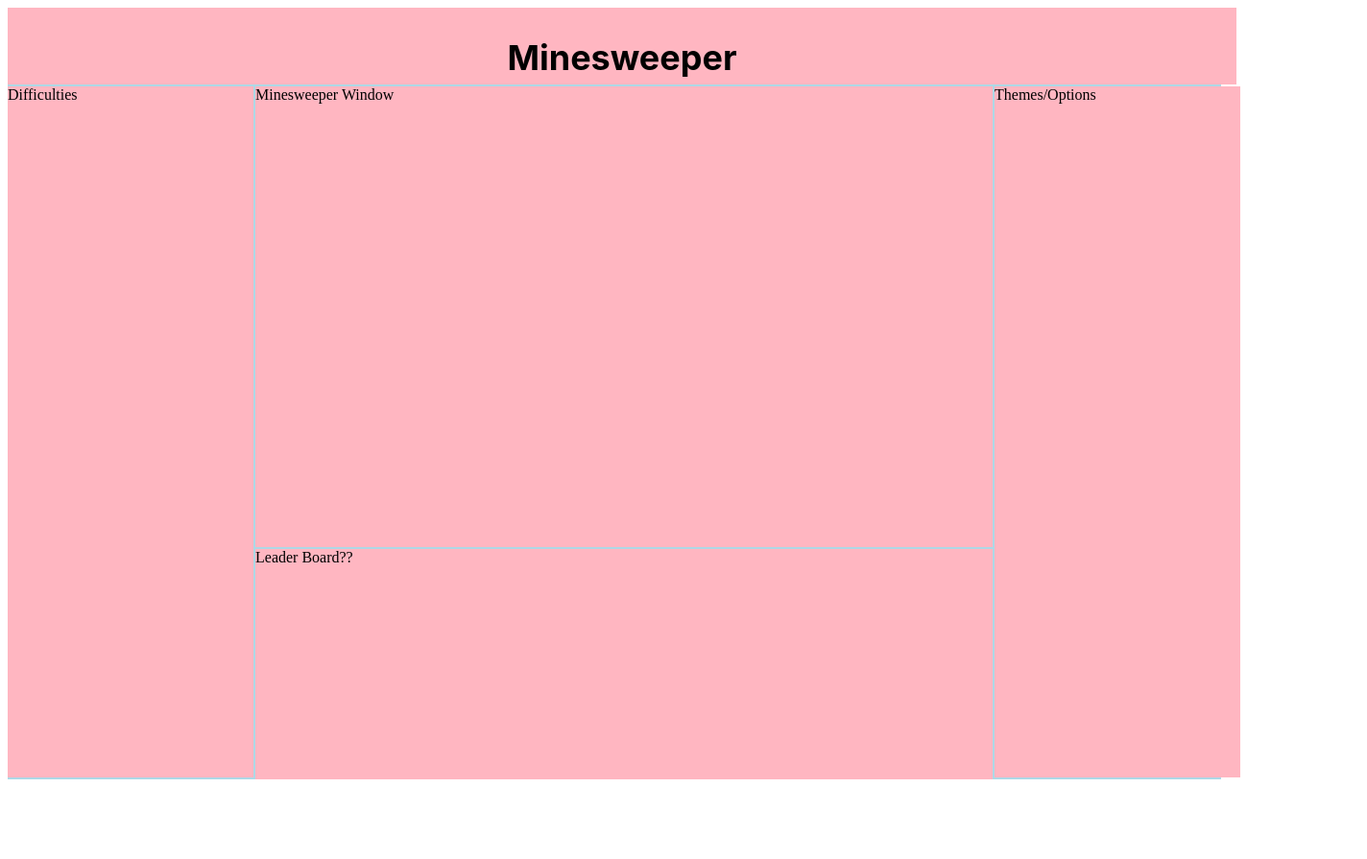
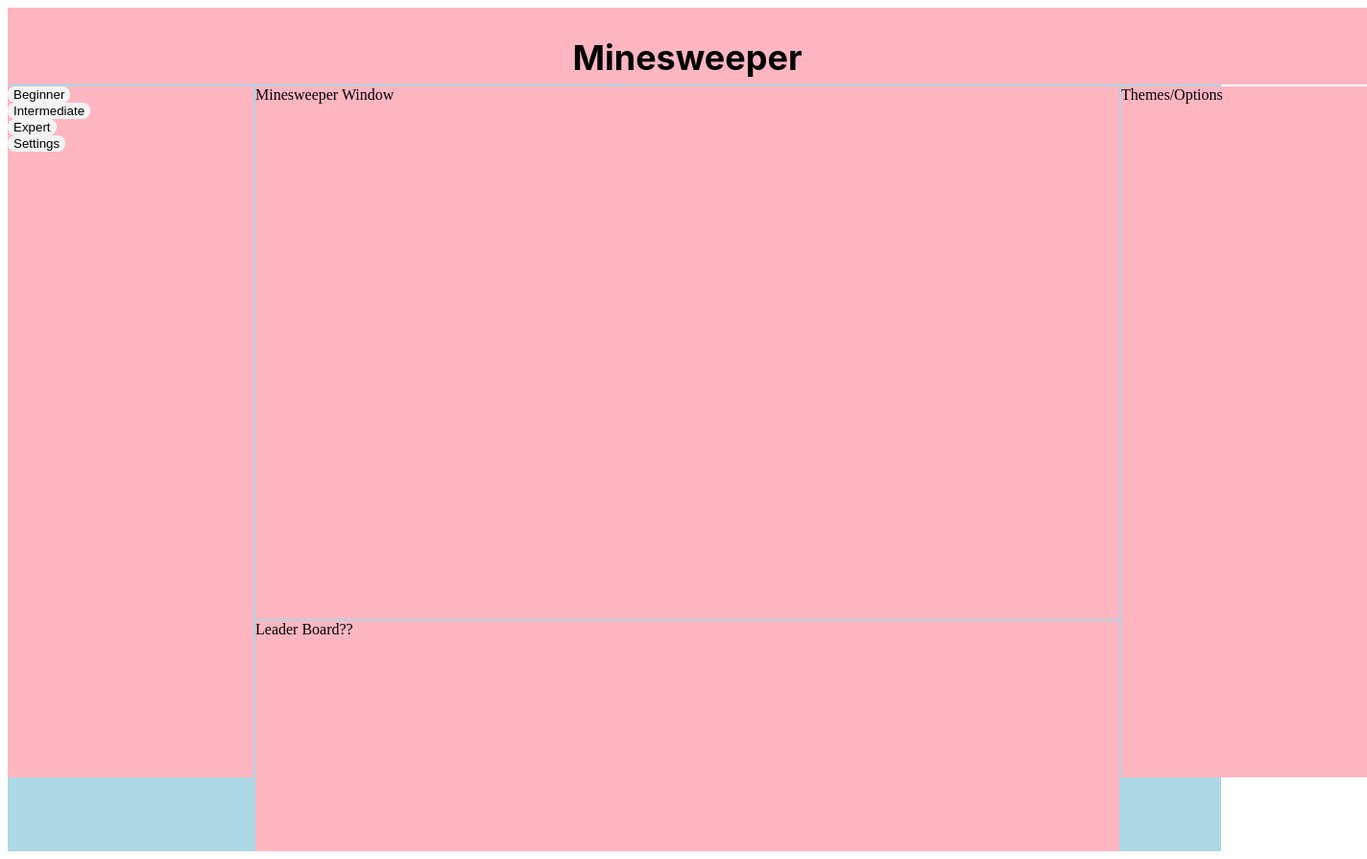
Before and after one commit to crawnic311/minesweeper, a plain HTML site: page Minesweeper.html in a window 1280 px wide. Shown: the whole page at 96% size, 1424 px wide, since content can reach past the window. Before the commit the page ends 820 px from the top, so only its background shows below. Drawn offline with Linux system fonts and the light colour scheme.

Commit message:
Working on Button Placement

```diff
--- a/Minesweeper.html
+++ b/Minesweeper.html
@@ -14,7 +14,14 @@
         <!--Minesweeper game content-->
         <div class="grid">
             <header class="grid-item" id="grid-header">Minesweeper</header>
-            <aside class="grid-item" id="grid-aside-left">Difficulties</aside>
+            <aside class="grid-item" id="grid-aside-left">
+                <div id="button-div">
+                    <button class="left-buttons" id="beginner-button">Beginner</button>
+                    <button class="left-buttons" id="intermediate-button">Intermediate</button>
+                    <button class="left-buttons" id="expter-button">Expert</button>
+                    <button class="left-buttons" id="settings-button">Settings</button>
+                </div>
+            </aside>
             <main class="grid-item" id="grid-main">Minesweeper Window</main>
             <aside class="grid-item" id="grid-aside-right">Themes/Options</aside>
             <footer class="grid-item" id="grid-footer">Leader Board??</footer>
--- a/style.css
+++ b/style.css
@@ -1,3 +1,5 @@
+
+/* Grid Parameters */
 .grid {
     display: grid;
     grid-template-columns: auto auto auto;
@@ -13,6 +15,7 @@
     grid-column: 1 / 4;
     height: 10vh;
     width: 100vw;
+    min-width: 100%;
     text-align: center;
     line-height: 13vh;
     font-family: -apple-system, BlinkMacSystemFont, 'Segoe UI', Roboto, Oxygen, Ubuntu, Cantarell, 'Open Sans', 'Helvetica Neue', sans-serif;
@@ -24,22 +27,46 @@
     grid-area: 2 / 1 / 4 / 2;
     height: 90vh;
     width: 20vw;
+    min-width: 245px;
+
 }
 
 #grid-aside-right {
     grid-area: 2 / 3 / 4 / 4;
     height: 90vh;
     width: 20vw;
+    min-width: 245px;
 }
 
 #grid-main {
     grid-area: 2 / 2 / 3 / 3;
     height: 60vh;
+    min-height: 555px;
     width: 60vw;
+    min-width: 900px;
 }
 
 #grid-footer {
     grid-area: 3 / 2 / 4 / 3;
     height: 30vh;
     width: 60vw;
+    min-width: 900px;
 }
+
+/* Button Positioning */
+#button-div {
+    height: 50%;
+}
+
+
+/* Button Styling */
+
+.left-buttons {
+    border: #242325;
+    border-radius: 8px;
+    background-color: #F5F5F5;
+    display: block;
+
+
+
+}
```
